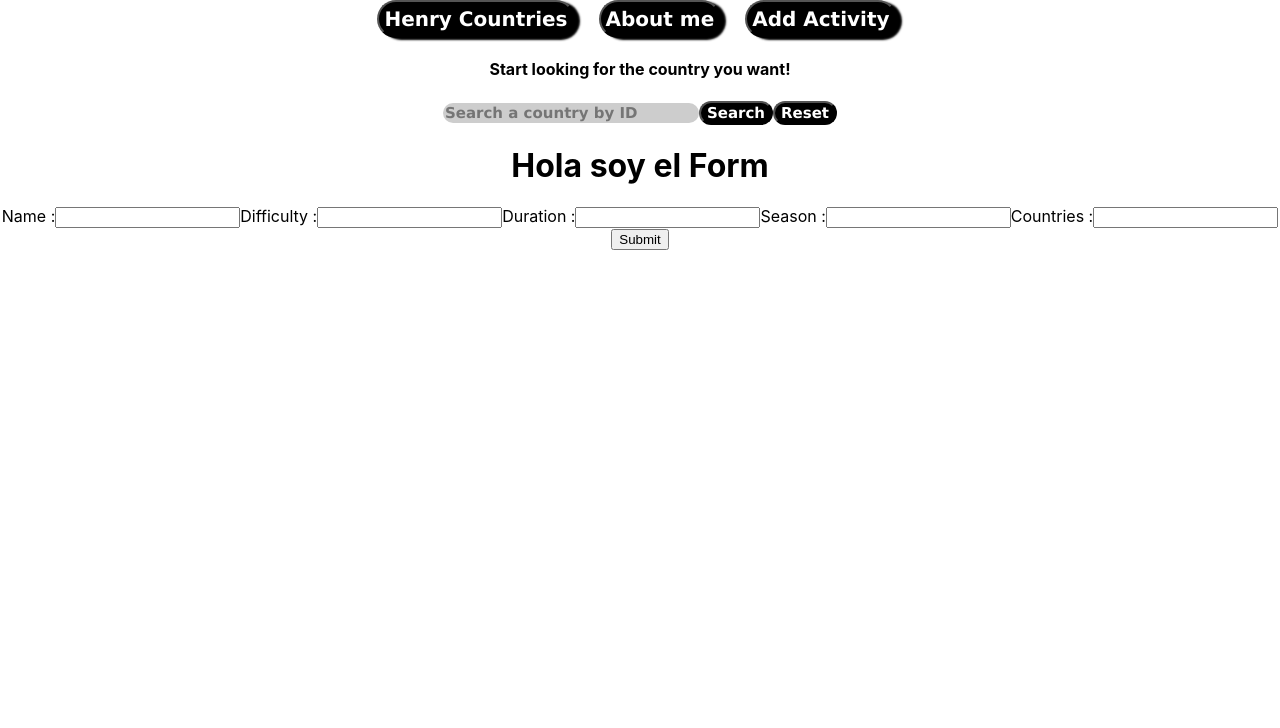
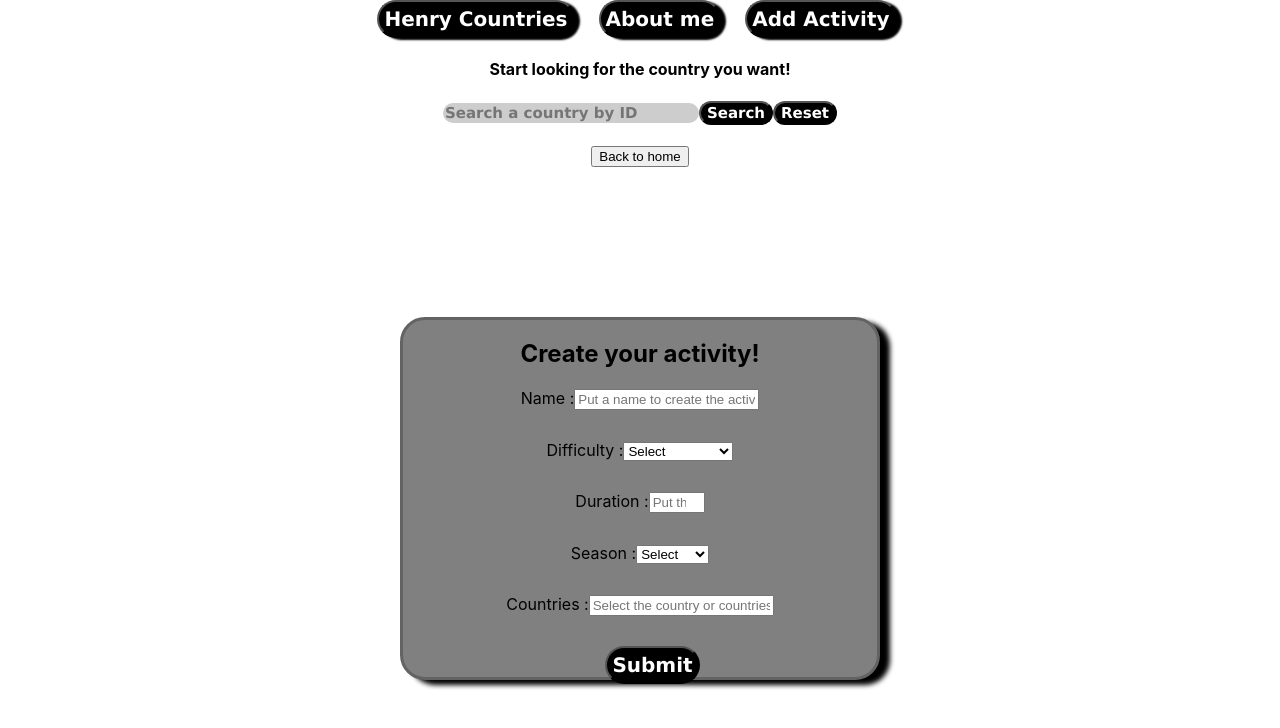
Before and after one commit to BaEsp1/PI-Countries-main, a React (Create React App) app in the folder client/: page /create in a window 1280 px wide. Shown: the top 728 px of the page. Built offline with nearby package versions, Linux system fonts and the light colour scheme.

Commit message:
Form y Validate creados

```diff
--- a/client/src/Views/Form/Form.jsx
+++ b/client/src/Views/Form/Form.jsx
@@ -1,29 +1,137 @@
+import styled from "styled-components";
+import { useState } from "react";
+import validate from "./validate";
+import { Link } from "react-router-dom";
 
-export default function Form () {
+const FormDiv = styled.div`
+background-color:grey;
+border-radius:25px;
+border: 3px solid rgb(99, 99, 99);
+margin: 150px 400px;
+box-shadow: 10px 5px 5px black;
+`;
 
+const Pe = styled.p`
+color: red;
+front-size: 10px;
+font-weight:bold;
+background-color:rgb(181, 181, 181);
+margin: 10px 110px;
+font-style: italic;
+box-shadow: 5px 2px 2px rgb(99, 99, 99);
+border-radius:25px;
+`
+const BnCheto = styled.button`
+padding:5px;
+border-radius:120px;
+background-color:black;
+color: white;
+font-size:20px;
+font-family:Verdana,Helvetica;
+font-weight:bold;
+display:inline;
+margin-left:25px;
+margin-bottom: -7px;
+`;
+
+export default function Form (data) {
+
+const [userData, setUserData] = useState({
+    name: "",
+    difficulty:"",
+    duration:"",
+    season:"",
+    countries:"",
+})
+
+const [errors, setErrors] = useState({
+    name: "",
+    difficulty:"",
+    duration:"",
+    season:"",
+    countries:"",
+})
+
+const handleInputChange = (event) => {
+    setUserData({
+        ...userData,
+        [event.target.name]: event.target.value,
+    })
+    setErrors(validate({
+        ...userData,
+        [event.target.name]: event.target.value,
+    }))
+
+};
+
+const handleSubmit = (evento)=>{
+    evento.preventDefault()
+    data(userData)
+};
 
     return(
         <div>
-            <h1>Hola soy el Form</h1>
+        <br/>
+        <Link to="/home"><button>Back to home</button></Link>
+    <FormDiv>
+    <form onSubmit={handleSubmit}>
+    <h2>Create your activity!</h2>
+
     <label>
-           Name :<input></input>
+           Name :
+           <input type="text" value={userData.name} name="name" placeholder="Put a name to create the activity" onChange={handleInputChange}/>
+           <Pe>{errors.name}</Pe>
         </label>
+        <br/>
     <label>
-            Difficulty :<input></input>
-        </label>
+            Difficulty :
+            <select value={userData.difficulty} name="difficulty"  onChange={handleInputChange}>
+            <option value=""> Select </option>
+            <option value="1">1 - Very easy</option>
+            <option value="2">2 - Easy </option>
+            <option value="3">3 - Regular</option>
+            <option value="4">4 - Difficult</option>
+            <option value="5">5 - Veri difficult</option>
+            </select>
+            <Pe>{errors.difficulty}</Pe>
+    </label>
+    <br/>
+
     <label>
-            Duration :<input></input>
-        </label>
+            Duration :
+            <input type="number" value={userData.duration} name="duration" placeholder="Put the duration in hours" onChange={handleInputChange} min="1" max="24"/>
+            <Pe>{errors.duration}</Pe>
+    </label>
+    <br/>
+
     <label>
-            Season :<input></input>
-        </label>
+            Season :
+            <select value={userData.season} name="season" onChange={handleInputChange}>
+            <option value=""> Select </option>
+            <option value="Summer"> Summer </option>
+            <option value="Autumn">Autumn</option>
+            <option value="Winter">Winter</option>
+            <option value="Spring">Spring</option>
+            </select>
+            <Pe>{errors.season}</Pe>
+    </label>
+    <br/>
+
     <label>
-            Countries :<input></input>
-        </label>
-    <button type="submit">Submit</button>
-            </div>
+            Countries :
+            <input type="text" value={userData.countries} name="countries" placeholder="Select the country or countries" onChange={handleInputChange}/>
+            <Pe>{errors.countries}</Pe>
+     </label>
+    <br/>
+
+    <BnCheto type="submit">Submit</BnCheto>
+
+    </form>
+    </FormDiv>
+        </div>
     )
 };
+
 
 // Este formulario debe ser controlado completamente con JavaScritp. No se pueden utilizar validaciones HTML, ni utilizar librerías especiales para esto. Debe contar con los siguientes campos:
 
--- /dev/null
+++ b/client/src/Views/Form/validate.js
@@ -0,0 +1,26 @@
+function validate (userData) {
+
+    let errors = {};
+    if(!userData.name){
+        errors.name = 'This field can not be blank';
+    }
+
+    if(userData.duration === ""){
+        errors.duration = 'You must select a duraction';
+    }
+
+    if(userData.dificulty === ""){
+        errors.dificulty = 'You must select a difficulty';
+    }
+
+    if(userData.season === ""){
+        errors.season = 'You must select a season';
+    }
+
+    if(userData.countries.length < 3 || !userData.countries){
+        errors.countries = 'The activity must contain at least one country'
+    }
+    return errors
+};
+
+export default validate;
--- a/client/src/Views/Home/home.jsx
+++ b/client/src/Views/Home/home.jsx
@@ -17,7 +17,7 @@ function Home () {
     const [sort, setOrder] = useState("");
     const [region, setRegion] = useState("");
 
-    const activity = useSelector(state => state.activity)
+    const activity = useSelector(state => state.actividades)
 
     useEffect(() => {
         dispatch(getCountries());
```
